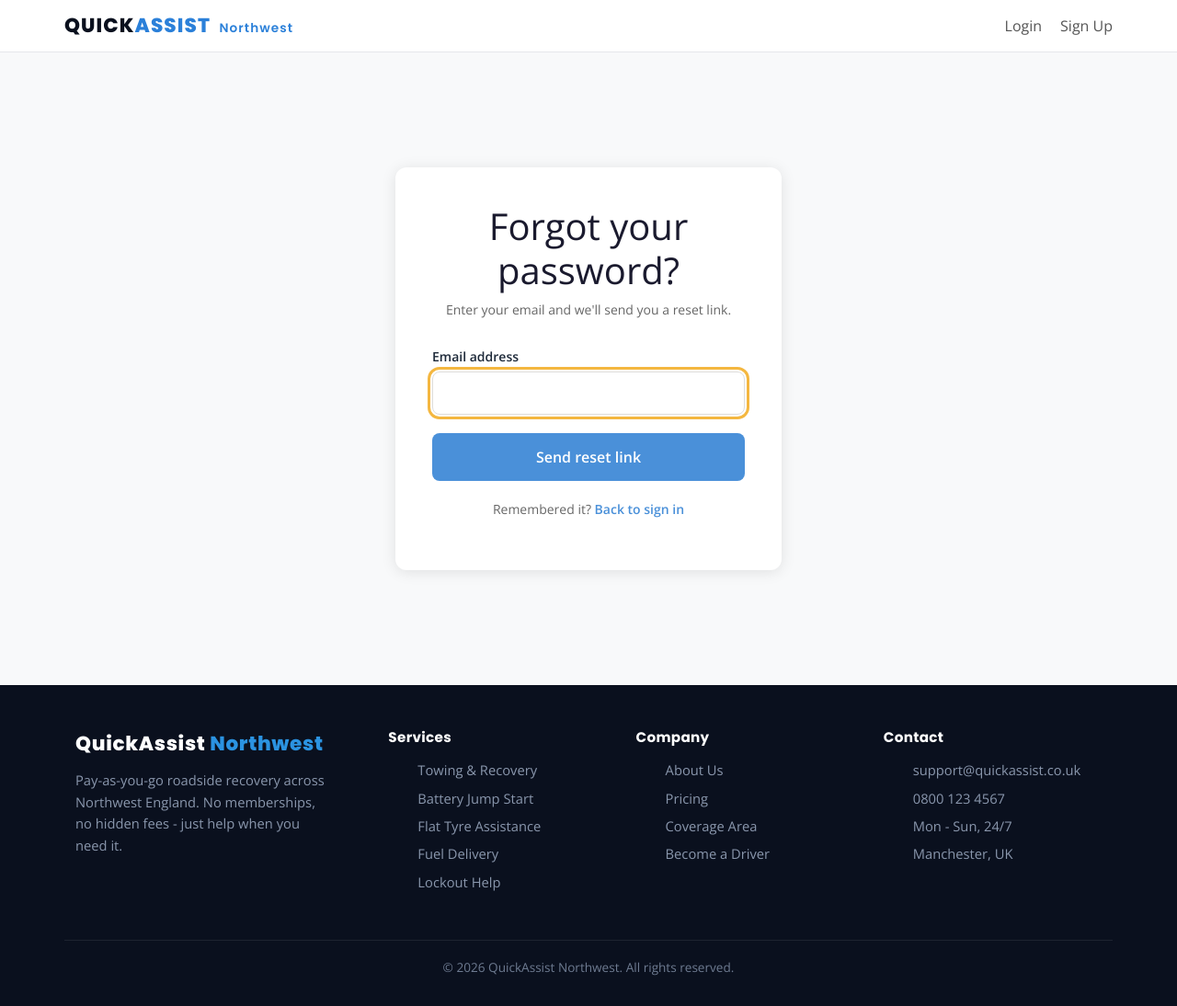
After one commit to RishniMeemeduma/roadside-recovery-app, a Django app: page /password-reset/ in a window 1280 px wide. The commit adds this page. Shown: the whole page at 92% size. Run offline with Django 5.2, Linux system fonts and the light colour scheme.

Commit message:
feat(auth): password reset via email + login rate limiting
Addresses FR-0003 (password reset) and FR-0002 (login rate
limiting — partial, reCAPTCHA still pending).

Password reset (FR-0003):
- Wire Django's built-in PasswordResetView / Done / Confirm /
  Complete views into usermanagement/urls.py with project
  templates.
- Add 6 templates under usermanagement/templates/registration/:
  reset form, done, confirm, complete, email body, email subject.
- Add email backend config to settings.py. Dev uses console
  backend (emails printed to stdout); EMAIL_BACKEND + SMTP vars
  read from environment for staging/prod.
- Add "Forgot your password?" link to login page.
- Reset tokens expire after 24 hours (PASSWORD_RESET_TIMEOUT).

Rate limiting (FR-0002):
- Add django-ratelimit 4.1.0 to requirements.txt.
- Decorate login_view with @ratelimit(key='ip', rate='5/5m',
  method='POST', block=False). On limit hit the view renders
  the login page with a 429 status and a user-facing message.
- RATELIMIT_ENABLE env var allows disabling in tests.

Not in this change:
- reCAPTCHA integration (requires site/secret keys + SRS
  decision on threshold) — to land in a follow-up once keys
  are provisioned.

```diff
--- a/requirements.txt
+++ b/requirements.txt
@@ -1,5 +1,6 @@
 asgiref==3.11.1
 Django==6.0.3
+django-ratelimit==4.1.0
 gunicorn==23.0.0
 psycopg2-binary==2.9.11
 requests==2.33.0
--- a/usermanagement/templates/registration/login.html
+++ b/usermanagement/templates/registration/login.html
@@ -51,7 +51,11 @@
             </button>
         </form>
 
-        <p style="text-align:center; margin-top:20px; font-size:14px; color:#666;">
+        <p style="text-align:center; margin-top:16px; font-size:13px;">
+            <a href="{% url 'password_reset' %}" style="color:#4a90d9; text-decoration:none;">Forgot your password?</a>
+        </p>
+
+        <p style="text-align:center; margin-top:8px; font-size:14px; color:#666;">
             Don't have an account? <a href="{% url 'signup' %}" style="color:#4a90d9; font-weight:600; text-decoration:none;">Sign up</a>
         </p>
     </div>
--- /dev/null
+++ b/usermanagement/templates/registration/password_reset_form.html
@@ -0,0 +1,40 @@
+{% extends 'base.html' %}
+
+{% block title %}Reset Password - QuickAssist{% endblock %}
+
+{% block sidebar %}{% endblock %}
+
+{% block content %}
+<div style="display:flex; justify-content:center; align-items:center; min-height:80vh;">
+    <div style="background:#fff; padding:40px; border-radius:12px; box-shadow:0 2px 16px rgba(0,0,0,0.1); width:100%; max-width:420px;">
+        <h1 style="text-align:center; margin-bottom:8px; color:#1a1a2e;">Forgot your password?</h1>
+        <p style="text-align:center; color:#666; margin-bottom:30px; font-size:14px;">
+            Enter your email and we'll send you a reset link.
+        </p>
+
+        {% if form.email.errors %}
+        <div style="background:#fee; border:1px solid #fcc; border-radius:8px; padding:12px; margin-bottom:20px; color:#c33; font-size:13px;">
+            {{ form.email.errors }}
+        </div>
+        {% endif %}
+
+        <form method="POST">
+            {% csrf_token %}
+
+            <div style="margin-bottom:20px;">
+                <label style="display:block; margin-bottom:6px; font-weight:600; font-size:14px;">Email address</label>
+                <input type="email" name="email" required autofocus
+                       style="width:100%; padding:12px; border:1px solid #ddd; border-radius:8px; font-size:14px;">
+            </div>
+
+            <button type="submit" style="width:100%; padding:14px; background:#4a90d9; color:#fff; border:none; border-radius:8px; font-size:16px; font-weight:600; cursor:pointer;">
+                Send reset link
+            </button>
+        </form>
+
+        <p style="text-align:center; margin-top:20px; font-size:14px; color:#666;">
+            Remembered it? <a href="{% url 'login' %}" style="color:#4a90d9; font-weight:600; text-decoration:none;">Back to sign in</a>
+        </p>
+    </div>
+</div>
+{% endblock %}
--- /dev/null
+++ b/usermanagement/templates/registration/password_reset_subject.txt
@@ -0,0 +1 @@
+{% autoescape off %}Reset your QuickAssist Northwest password{% endautoescape %}
--- a/usermanagement/urls.py
+++ b/usermanagement/urls.py
@@ -1,4 +1,6 @@
-from django.urls import path
+from django.contrib.auth import views as auth_views
+from django.urls import path, reverse_lazy
+
 from usermanagement.views import admin_handle_request, admin_requests_status, admin_recovery_requests_api, admin_users, assign_recovery_request, cancel_driver_assignment, complete_driver_assignment, decline_recovery_request, driver_assignment_snapshot, driver_dispatch_card, driver_requests, login_view, members, member_requests_status, register_view, request_driver_assistance, signup, dashboard, logout_view, admin_create_user, admin_create_driver, admin_delete_user, admin_delete_service, admin_users, admin_recovery_requests, admin_analytics, admin_services, submit_request, lookup_vehicle, cancel_request, get_driver_locations, update_driver_location, update_driver_status, accept_driver_assignment, member_request_driver_location
 
 urlpatterns = [
@@ -36,4 +38,38 @@ urlpatterns = [
     path('api/cancel-driver-assignment/', cancel_driver_assignment, name='cancel_driver_assignment'),
     path('api/request-driver-assistance/', request_driver_assistance, name='request_driver_assistance'),
     path('dashboard/recovery-requests/<int:request_id>/decline/', decline_recovery_request, name='decline_recovery_request'),
+
+    # FR-0003 — Password reset flow (Django's built-in views + project templates).
+    path(
+        'password-reset/',
+        auth_views.PasswordResetView.as_view(
+            template_name='registration/password_reset_form.html',
+            email_template_name='registration/password_reset_email.html',
+            subject_template_name='registration/password_reset_subject.txt',
+            success_url=reverse_lazy('password_reset_done'),
+        ),
+        name='password_reset',
+    ),
+    path(
+        'password-reset/done/',
+        auth_views.PasswordResetDoneView.as_view(
+            template_name='registration/password_reset_done.html',
+        ),
+        name='password_reset_done',
+    ),
+    path(
+        'password-reset/confirm/<uidb64>/<token>/',
+        auth_views.PasswordResetConfirmView.as_view(
+            template_name='registration/password_reset_confirm.html',
+            success_url=reverse_lazy('password_reset_complete'),
+        ),
+        name='password_reset_confirm',
+    ),
+    path(
+        'password-reset/complete/',
+        auth_views.PasswordResetCompleteView.as_view(
+            template_name='registration/password_reset_complete.html',
+        ),
+        name='password_reset_complete',
+    ),
 ]
```
Also changed, not shown: roadsideassist/settings.py (+25 -0 lines), usermanagement/templates/registration/password_reset_complete.html (added, +19 -0 lines), usermanagement/templates/registration/password_reset_confirm.html (added, +56 -0 lines), usermanagement/templates/registration/password_reset_done.html (added, +23 -0 lines), usermanagement/templates/registration/password_reset_email.html (added, +14 -0 lines), usermanagement/views.py (+12 -0 lines).
